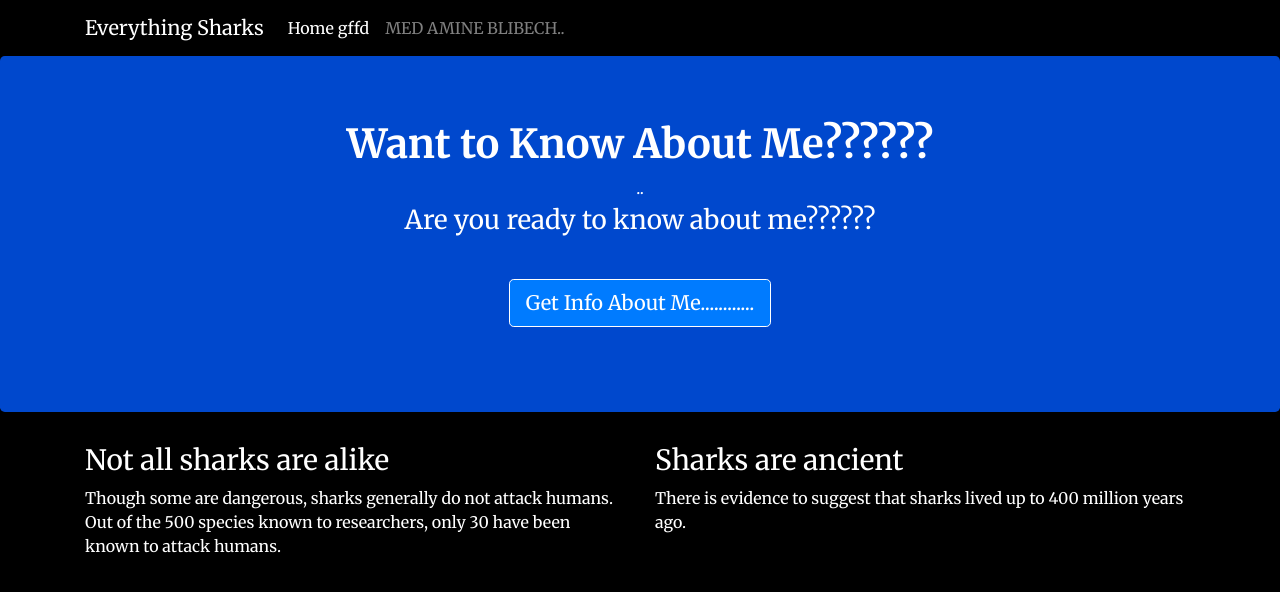
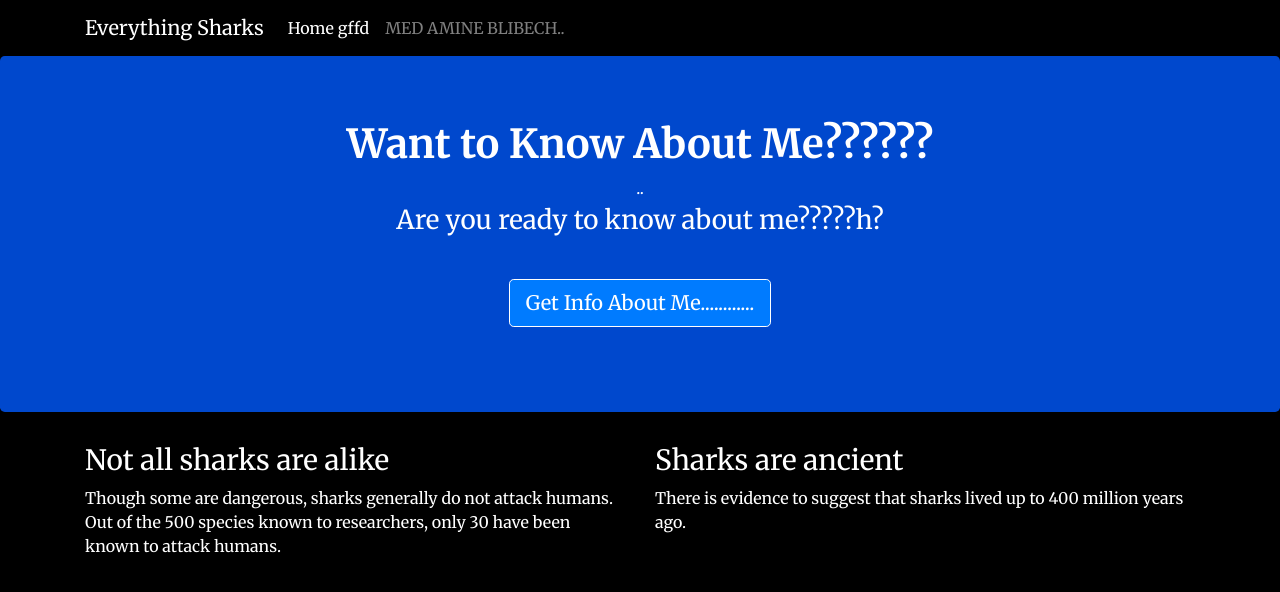
Before and after one commit to med3633/node_project, a website: page views/index.html in a window 1280 px wide. Drawn offline with nearby package versions, Linux system fonts and the light colour scheme.

Commit message:
.........

```diff
--- a/views/index.html
+++ b/views/index.html
@@ -30,7 +30,7 @@
     <div class="jumbotron">
         <div class="container">
             <h1>Want to Know About Me??????</h1>..
-            <p>Are you ready to know about me??????</p>
+            <p>Are you ready to know about me?????h?</p>
             <br>
             <p><a class="btn btn-primary btn-lg" href="/sharks" role="button">Get Info About Me............</a>
             </p>
```
